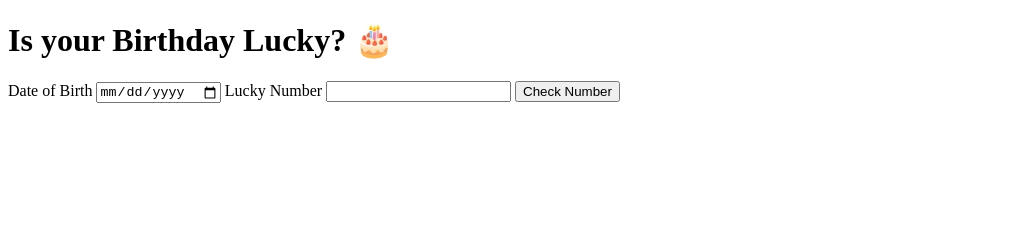
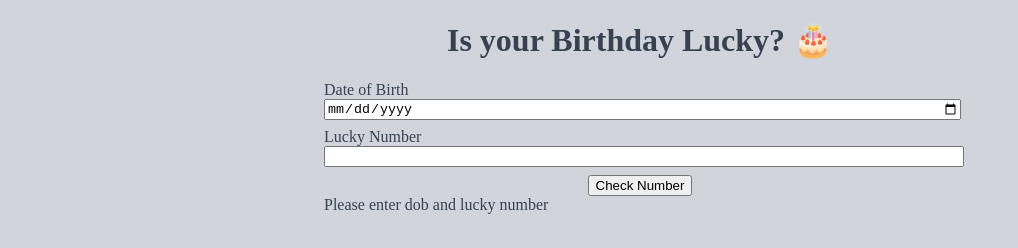
Before and after one commit to fecoderr/FeCoderr_IsBdayLucky, a plain HTML site: page index.html in a window 1280 px wide. Both pictures are taken after a click on the button "Check Number". Shown: the whole page, without its empty margins (0-1018 px from the left). Drawn offline with Linux system fonts and the light colour scheme.

Commit message:
Final Commit - CSS added

```diff
--- a/index.html
+++ b/index.html
@@ -4,6 +4,7 @@
   <meta charset="UTF-8">
   <meta name="viewport" content="width=device-width, initial-scale=1.0">
   <title>Document</title>
+    <link rel="stylesheet" href="style.css">
 </head>
 <body>
   <h1> Is your Birthday Lucky? 🎂 </h1>
@@ -16,6 +17,7 @@
   <input type="number" id="lucky-number">
 
   <button id="check-number">Check Number</button>
+  <div id="output-box" disabled></div>
   </div>
 
 
--- a/script.js
+++ b/script.js
@@ -1,25 +1,37 @@
-const dateOfBirth=document.querySelector("#date-of-birth");
+const dateOfBirth = document.querySelector("#date-of-birth");
 const luckyNumber = document.querySelector("#lucky-number");
 const checkNumberButton = document.querySelector("#check-number");
+const outputBox = document.querySelector("#output-box")
 
-function checkBirthdayIsLucky(){
-
-    const dob = dateOfBirth.ariaValueMax;
-    const sum = calculateSum(dob);
-console.log(sum);
+function compareValues(sum, luckyNumber) {
+  if (sum % luckyNumber === 0) {
+    outputBox.innerText = "Your birthday is lucky";
+  } else {
+    outputBox.innerText = "Your birthday is not lucky"
   }
 
-function calculateSum(dob){
+}
+
+function checkBirthDateIsLucky() {
+
+  const dob = dateOfBirth.value;
+  const sum = calculateSum(dob);
+  if (sum && dob)
+    compareValues(sum, luckyNumber.value);
+  else
+    outputBox.innerText = "Please enter dob and lucky number";
+
+}
+
+function calculateSum(dob) {
 
   dob = dob.replaceAll("-", "");
-    let sum=0;
-    for (let index=0; index<dob.length; index++){
+  let sum = 0;
+  for (let index = 0; index < dob.length; index++) {
     sum = sum + Number(dob.charAt(index));
   }
   return sum;
 
-
-
 }
 
-checkNumberButton.addEventListener("click", checkBirthdayIsLucky)
+checkNumberButton.addEventListener("click", checkBirthDateIsLucky)
--- /dev/null
+++ b/style.css
@@ -0,0 +1,33 @@
+:root {
+    --primary-dark: #374151;
+    --primary-light: #D1D5DB;
+
+  }
+  body{
+    background-color: var(--primary-light);
+    color:var(--primary-dark);
+  }
+  h1 {
+    text-align: center;
+
+  }
+  .container{
+  width: 50%;
+  margin:auto;
+
+  }
+  input,
+  label{
+    display: block;
+    width:100%;
+  }
+
+  input{
+    margin-bottom: 0.5rem;
+  }
+
+  #check-number{
+    display: block;
+    margin-top: 1rem;
+    margin: auto;
+  }
```
Lines whose indentation alone changed are shown as unchanged.
